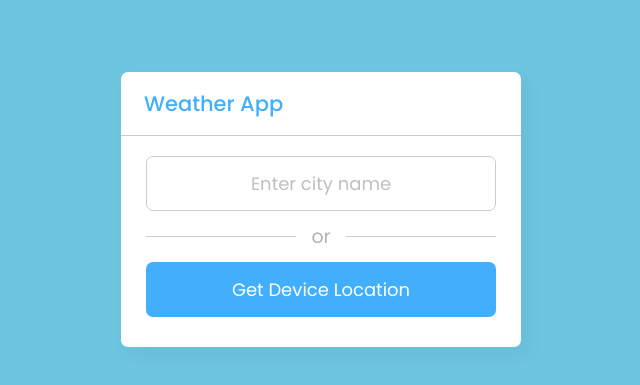
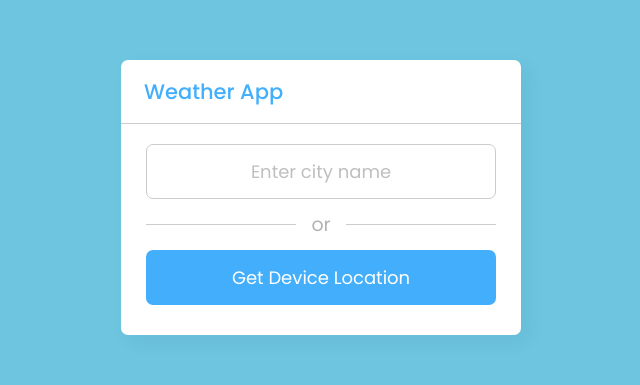
Before and after one commit to meenakshi-m/Weather-app, a plain HTML site: page index.html in a window 1280 px wide. Shown: the part 203-588 px from the top of the page, without its empty margins (319-959 px from the left). Drawn offline with nearby package versions, Linux system fonts and the light colour scheme.

Commit message:
Update style.css

```diff
--- a/style.css
+++ b/style.css
@@ -9,7 +9,7 @@ body{
   display: flex;
   align-items: center;
   justify-content: center;
-  min-height: 103vh;
+  min-height: 100vh;
   background: #6dc5e0;
 }
 ::selection{
```
